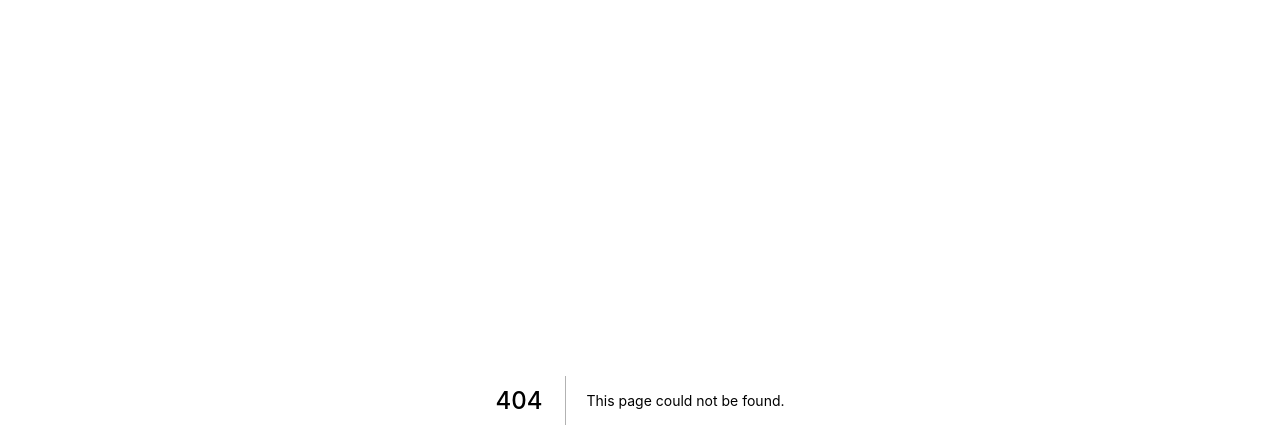
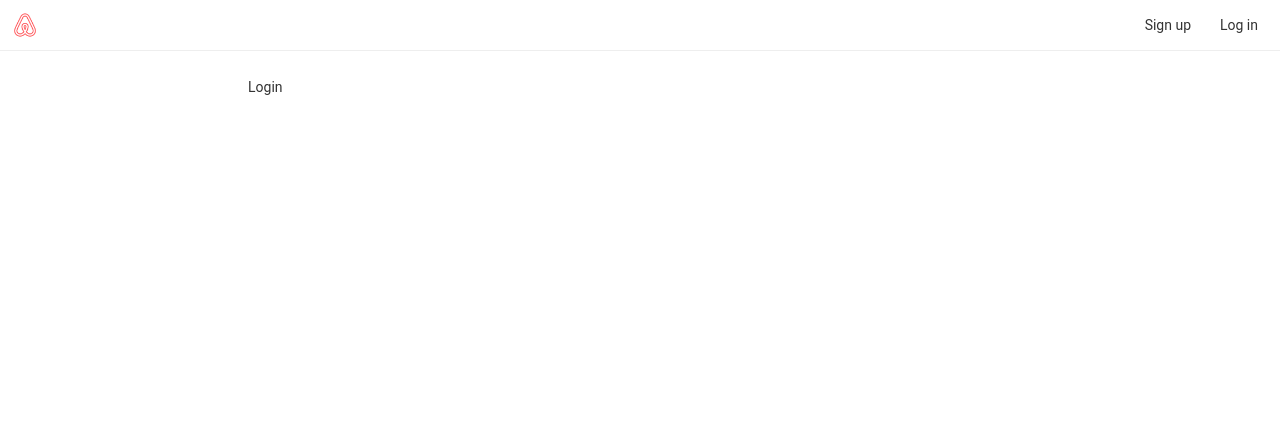
Before and after one commit to chandrakumarreddy/nextbnb, a Next.js app: page /login in a window 1280 px wide. Before the commit this address had no page. Shown: the top 448 px of the page. Built offline with nearby package versions, Linux system fonts and the light colour scheme.

Commit message:
fix layout component

```diff
--- a/pages/_app.js
+++ b/pages/_app.js
@@ -1,5 +1,6 @@
 import { Provider } from "react-redux";
 import { createGlobalStyle } from "styled-components";
+import Layout from "../components/Layout";
 import { useStore } from "../redux/store";
 
 const GlobalStyle = createGlobalStyle`
@@ -20,10 +21,18 @@ function App({ Component, pageProps }) {
     <>
       <GlobalStyle />
       <Provider store={store}>
-        <Component {...pageProps} />
+        <Layout>
+          <Component {...pageProps} />
+        </Layout>
       </Provider>
     </>
   );
 }
 
+App.getInitialProps = ({ Component, ctx }) => {
+  return {
+    pageProps: Component?.getInitialProps?.(ctx) ?? {},
+  };
+};
+
 export default App;
--- a/pages/houses/[id].js
+++ b/pages/houses/[id].js
@@ -3,7 +3,6 @@ import Head from "next/head";
 import styled from "styled-components";
 import dynamic from "next/dynamic";
 import houses from "../../data/houses.json";
-import Layout from "../../components/Layout";
 import { numberOfNightsBetweenDates } from "../../utils/dates";
 import Modal from "../../components/base/Modal/Modal";
 import { useSelector } from "react-redux";
@@ -92,7 +91,6 @@ const House = ({ house }) => {
     setDateChosen(true);
   };
   return (
-    <Layout>
     <Container>
       <Head>
         <title>{house.title}</title>
@@ -151,7 +149,6 @@ const House = ({ house }) => {
         </Modal>
       )}
     </Container>
-    </Layout>
   );
 };
 
--- a/pages/index.js
+++ b/pages/index.js
@@ -3,7 +3,6 @@ import Head from "next/head";
 import styled from "styled-components";
 import House from "../components/House";
 import houses from "../data/houses.json";
-import Layout from "../components/Layout";
 
 const Houses = styled.div`
   display: grid;
@@ -14,7 +13,7 @@ const Houses = styled.div`
 
 export default function Index() {
   return (
-    <Layout>
+    <>
       <Head>
         <title>Home page</title>
         <meta charSet="UTF-8" />
@@ -26,6 +25,6 @@ export default function Index() {
           <House key={house.id} {...house} />
         ))}
       </Houses>
-    </Layout>
+    </>
   );
 }
--- /dev/null
+++ b/pages/login.jsx
@@ -0,0 +1,5 @@
+import React from "react";
+
+export default function Login() {
+  return <div>Login</div>;
+}
--- a/redux/store.js
+++ b/redux/store.js
@@ -4,36 +4,35 @@ import { composeWithDevTools } from "redux-devtools-extension";
 import thunkMiddleware from "redux-thunk";
 import reducers from "./reducers";
 
+const middlewares = applyMiddleware(thunkMiddleware);
+
+const composedMiddleware =
+  process.env.NODE_ENV === "production"
+    ? middlewares
+    : composeWithDevTools(middlewares);
+
 let store;
 
 function initStore(initialState) {
-  return createStore(
-    reducers,
-    initialState,
-    composeWithDevTools(applyMiddleware(thunkMiddleware))
-  );
+  return createStore(reducers, initialState, composedMiddleware);
 }
 
 export const initializeStore = (preloadedState) => {
   let _store = store ?? initStore(preloadedState);
 
-  // After navigating to a page with an initial Redux state, merge that state
-  // with the current state in the store, and create a new store
   if (preloadedState && store) {
     _store = initStore({
       ...store.getState(),
       ...preloadedState,
     });
-    // Reset the current store
     store = undefined;
   }
 
-  // For SSG and SSR always create a new store
   if (typeof window === "undefined") return _store;
-  // Create the store once in the client
+
   if (!store) store = _store;
 
-  return _store;
+  return store;
 };
 
 export function useStore(initialState) {
```
Lines whose indentation alone changed are shown as unchanged.
